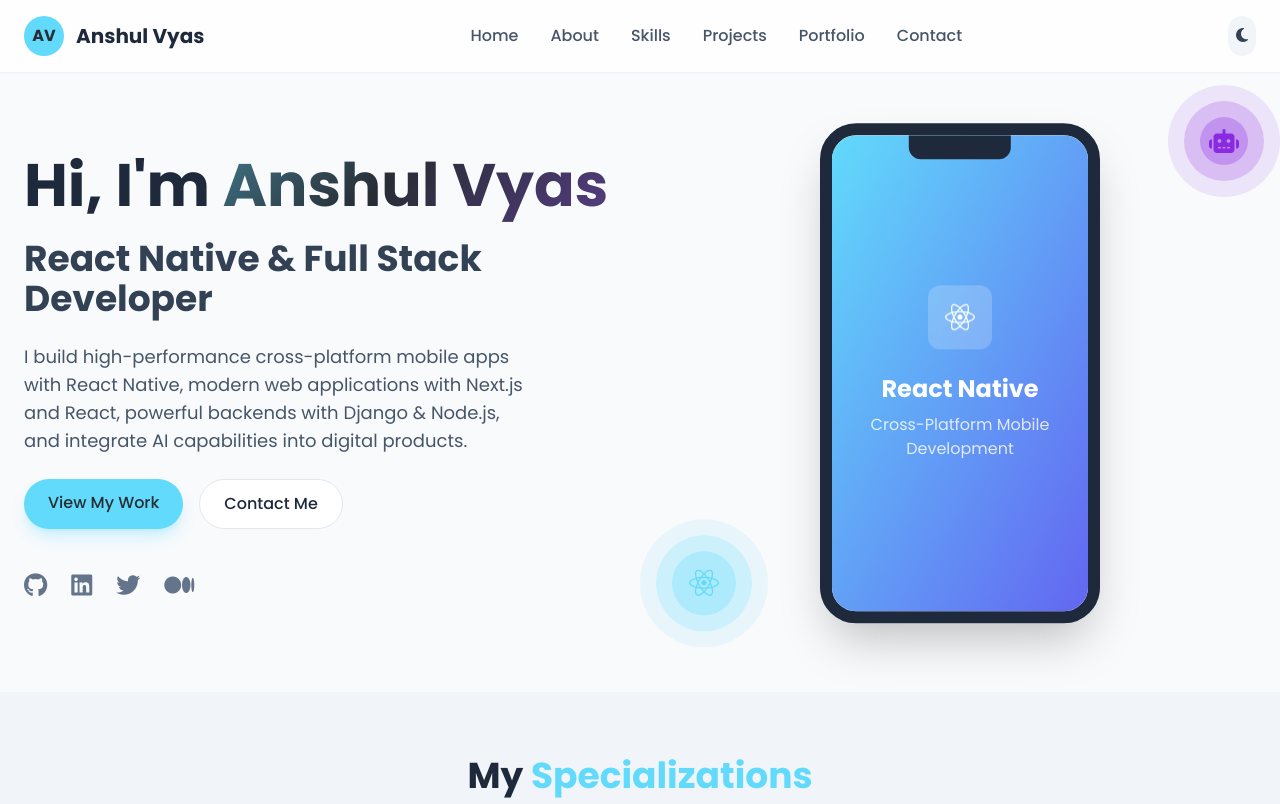
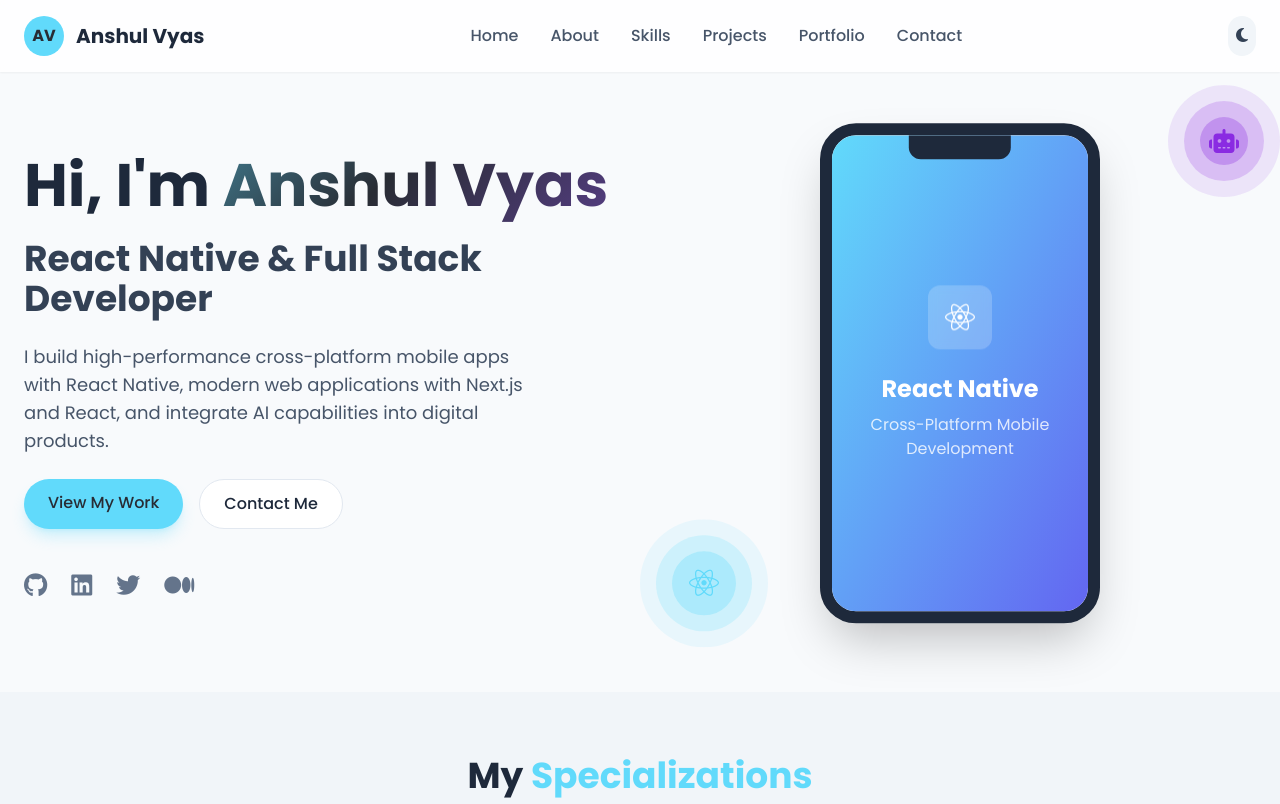
Before and after one commit to DataCrafterX/anshulvyas, a plain HTML site: page index.html in a window 1280 px wide. Shown: the top 804 px of the page. Drawn offline with nearby package versions, Linux system fonts and the light colour scheme.

Commit message:
Update index.html

```diff
--- a/index.html
+++ b/index.html
@@ -262,7 +262,7 @@
         </h2>
         <p class="text-lg text-slate-600 dark:text-slate-300 max-w-lg">
           I build high-performance cross-platform mobile apps with React Native,
-          modern web applications with Next.js and React, powerful backends with Django & Node.js, and integrate AI capabilities
+          modern web applications with Next.js and React, and integrate AI capabilities
           into digital products.
         </p>
         <div class="flex flex-wrap gap-4">
```
